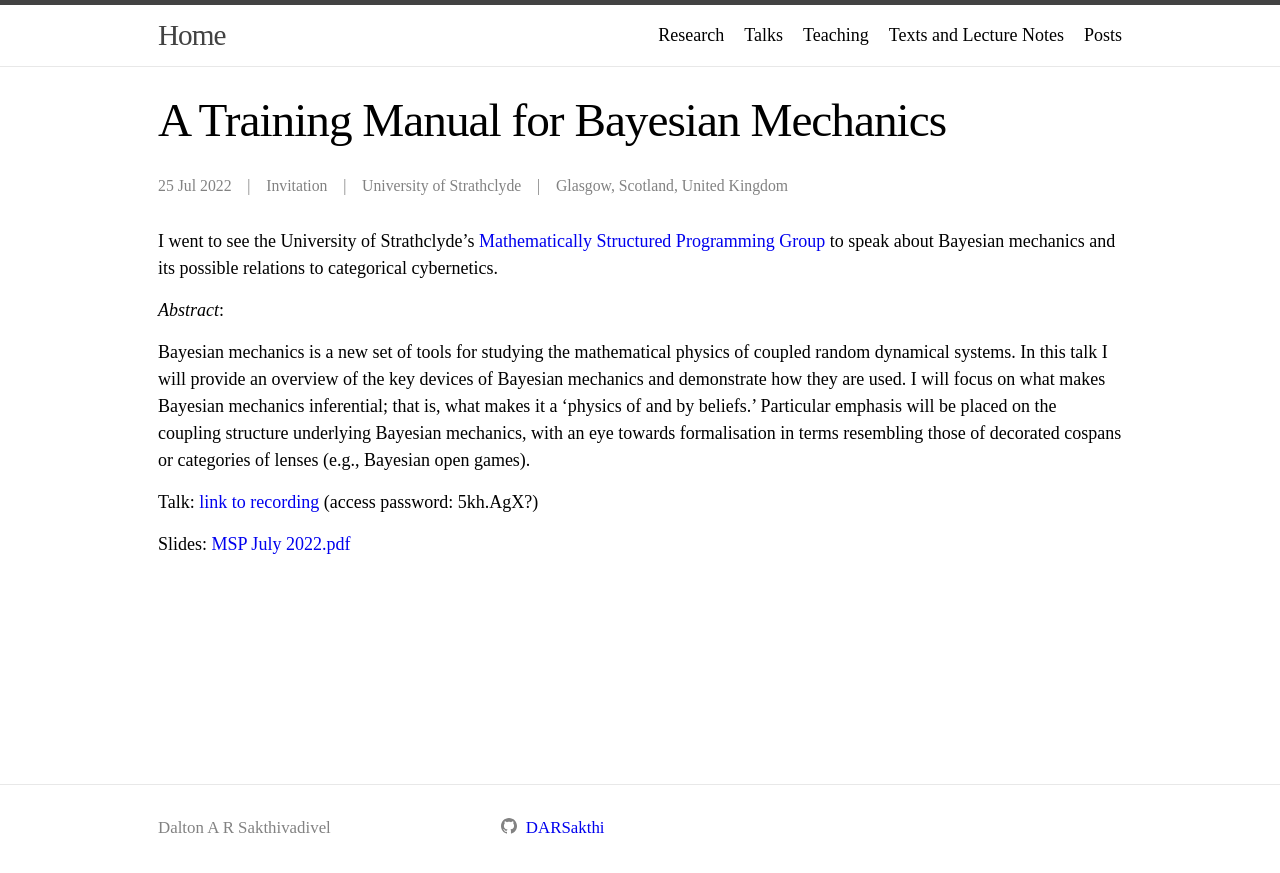
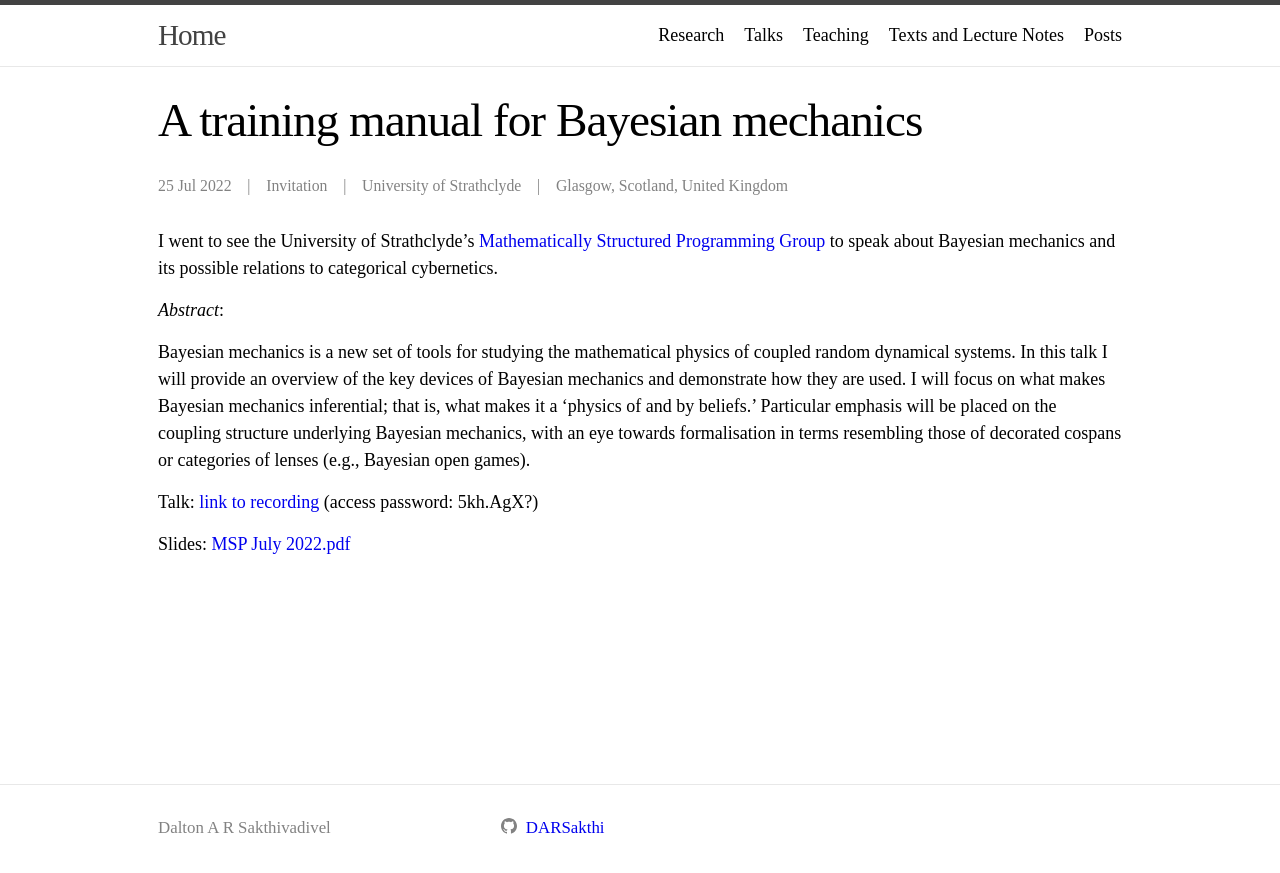
Before and after one commit to DARSakthi/DARSakthi.github.io, a Jekyll site: the page built from _talks/MSP-22.markdown, in a window 1280 px wide. Shown: the top 873 px of the page. Built offline with Jekyll 4.4.1, drawn with Linux system fonts in a browser that asks for light colours.

Commit message:
sent case

```diff
--- a/_talks/MSP-22.markdown
+++ b/_talks/MSP-22.markdown
@@ -1,5 +1,5 @@
 ---
-title: "A Training Manual for Bayesian Mechanics"
+title: "A training manual for Bayesian mechanics"
 collection: talks
 type: "Invitation"
 layout: talks
```
